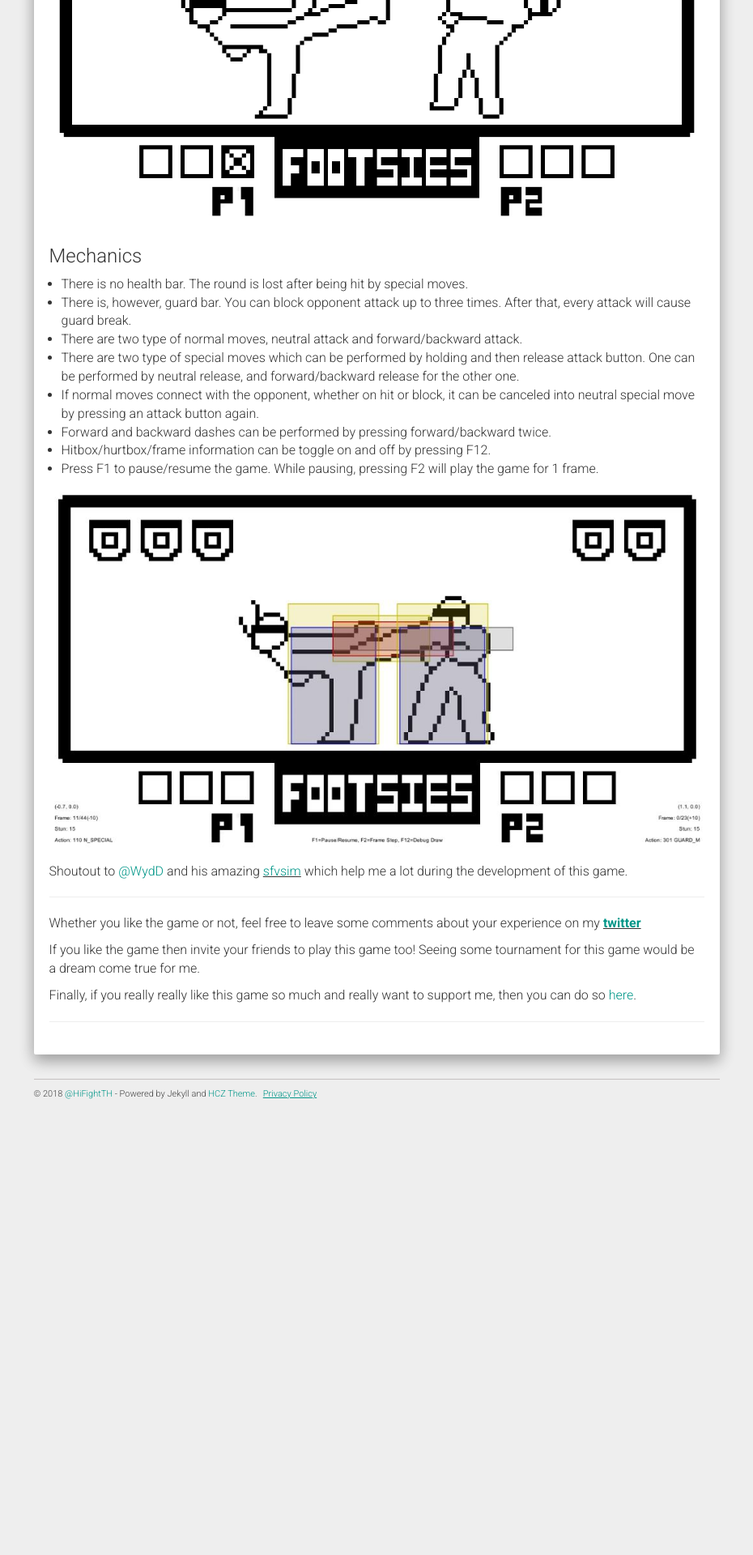
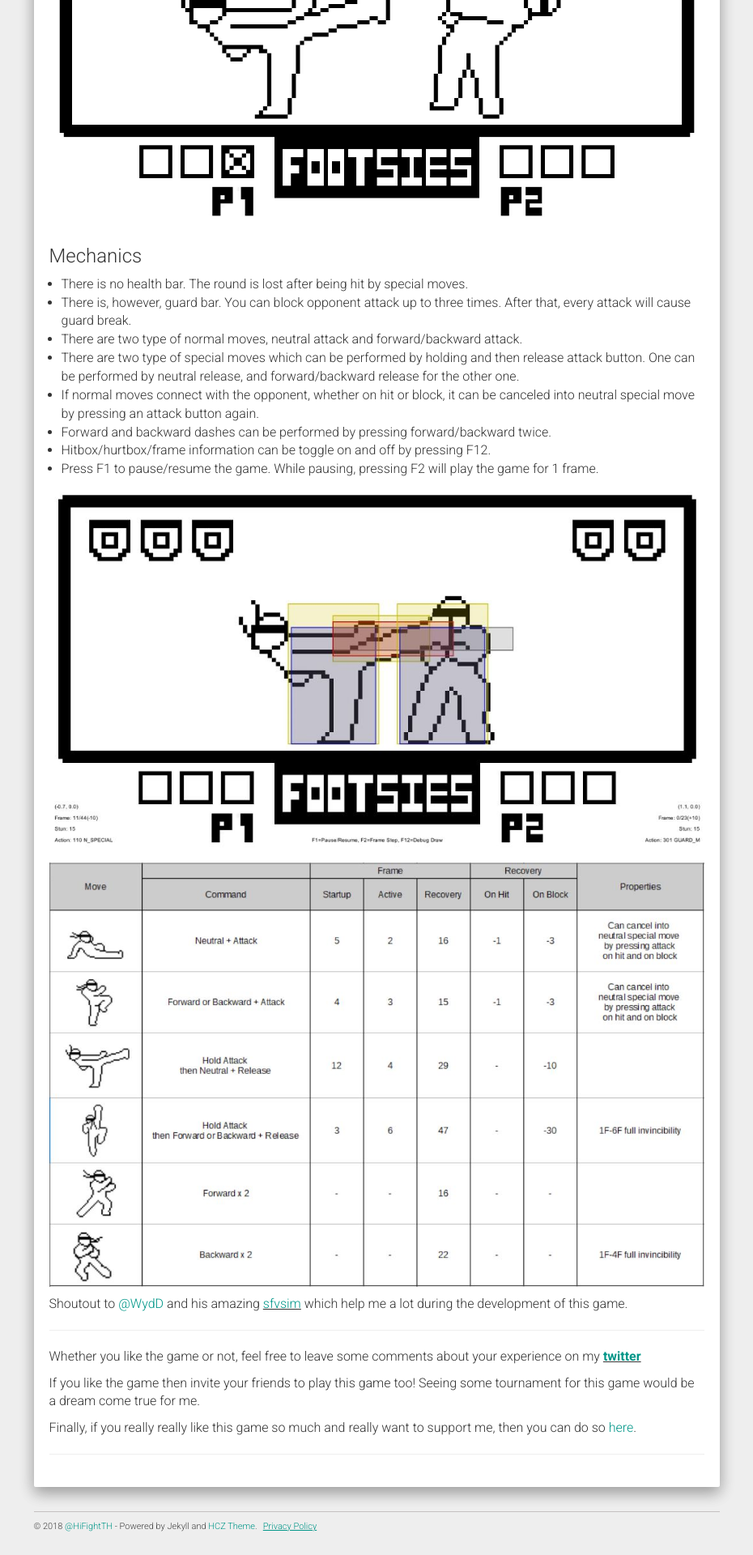
Before and after one commit to hifight/hifight.github.io, a Jekyll site: the page built from footsies.md, in a window 1280 px wide. Shown: the part 1953-3873 px from the top of the page at 81% size, without its empty margins (321-1251 px from the left). Built offline with Jekyll 4.4.1, drawn with Linux system fonts in a browser that asks for light colours; nearby versions of some CDN libraries; before the commit the page ends 3339 px from its top, so only the background shows below that.

Commit message:
add frame data

```diff
--- a/footsies.md
+++ b/footsies.md
@@ -49,6 +49,8 @@ One can be performed by neutral release, and forward/backward release for the ot
 
 <img class="row-picture" src="/static/img/footsies/footsies_04.jpg">
 
+<img class="row-picture" src="/static/img/footsies/Footsies_FrameData.jpg">
+
 Shoutout to <a href="https://twitter.com/WydD">@WydD</a> and his amazing <u><a href="https://sfvsim.com/">sfvsim</a></u> which help me a lot during the development of this game.
 
 <hr/>
```
Also changed, not shown: static/img/footsies/Footsies_FrameData.jpg (added).
